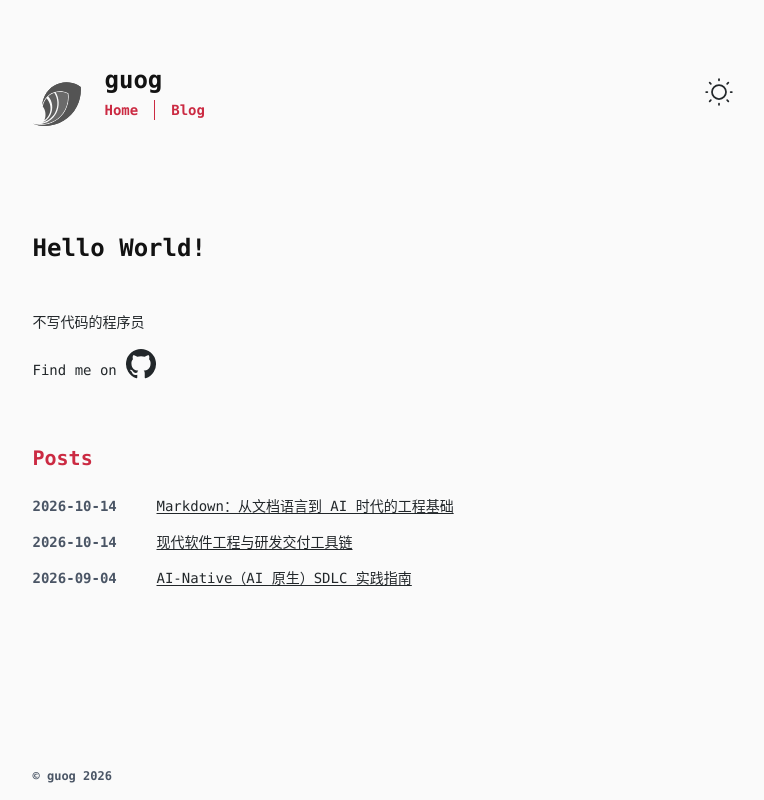
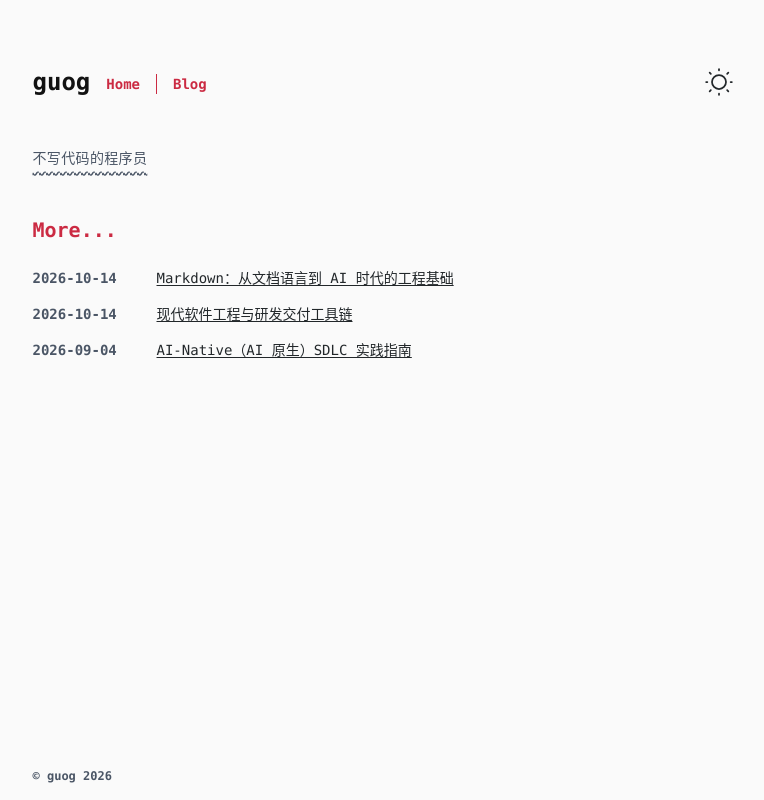
Before and after one commit to guog/guog.github.io, an Astro site: page / in a window 1280 px wide. Shown: the whole page, without its empty margins (248-1012 px from the left). Built offline with nearby package versions, Linux system fonts and the light colour scheme; Astro itself is replaced by a stand-in of ours.

Commit message:
chore: 简化

```diff
--- a/src/components/Header.astro
+++ b/src/components/Header.astro
@@ -6,30 +6,19 @@ const showLogo = true
 ---
 
 <header
-  class:list={['group relative mb-28 flex items-center', showLogo && 'sm:ps-18']}
+  class:list={['group relative mb-12 flex items-center']}
   id='main-header'
 >
-  <div class='flex sm:flex-col sm:items-start'>
   <a
     aria-current={Astro.url.pathname === '/' ? 'page' : false}
     class='inline-flex items-center sm:relative sm:inline-block sm:grayscale sm:hover:filter-none'
     href='/'
   >
-      {showLogo && (
-        <img
-          src='/favicon.svg?v=20261022'
-          alt={siteConfig.title}
-          aria-hidden='true'
-          class='me-3 h-10 w-6 object-contain sm:absolute sm:-inset-s-18 sm:me-0 sm:h-20 sm:w-12'
-          width='259'
-          height='233'
-        />
-      )}
     <span class='text-accent-2 text-xl font-bold sm:text-2xl'>{siteConfig.title}</span>
   </a>
   <nav
     aria-label='Main'
-      class='bg-global-bg absolute -inset-x-4 top-12 hidden flex-col divide-y px-2 py-4 group-[.menu-open]:z-50 group-[.menu-open]:flex sm:static sm:z-auto sm:-ms-4 sm:mt-1 sm:flex sm:flex-row sm:divide-x sm:divide-y-0 sm:bg-transparent sm:p-0'
+    class='bg-global-bg absolute -inset-x-4 top-12 hidden flex-col divide-y px-2 py-4 group-[.menu-open]:z-50 group-[.menu-open]:flex sm:static sm:z-auto sm:mt-1 sm:flex sm:flex-row sm:divide-x sm:divide-y-0 sm:bg-transparent sm:p-0'
     id='navigation-menu'
   >
     {menuLinks.map((link) => (
@@ -51,7 +40,7 @@ const showLogo = true
       </a>
     ))}
   </nav>
-  </div>
+
   <Search />
   <ThemeToggle />
   <mobile-button>
--- a/src/pages/index.astro
+++ b/src/pages/index.astro
@@ -1,6 +1,5 @@
 ---
 import PostPreview from '../components/blog/PostPreview.astro'
-import SocialList from '../components/SocialList.astro'
 import { getPublishedPosts } from '../data/blog'
 import Base from '../layouts/Base.astro'
 import { siteConfig } from '../site.config'
@@ -8,14 +7,14 @@ const posts = await getPublishedPosts()
 ---
 
 <Base title='Home'>
+  <section class='mb-12'>
+    <p class='text-muted underline underline-offset-8 decoration-wavy tracking-wide'>
+      {siteConfig.description}
+    </p>
+  </section>
   <section>
-    <h1 class='title mb-12'>Hello World!</h1>
-    <p class='mb-4'>{siteConfig.description}</p>
-    <SocialList />
-  </section>
-  <section class='mt-16'>
     <h2 class='title text-accent mb-6 text-xl'>
-      <a href='/blog/'>Posts</a>
+      <a href='/blog/'>More...</a>
     </h2>
     <ul
       class='space-y-4'
```
Lines whose indentation alone changed are shown as unchanged.
